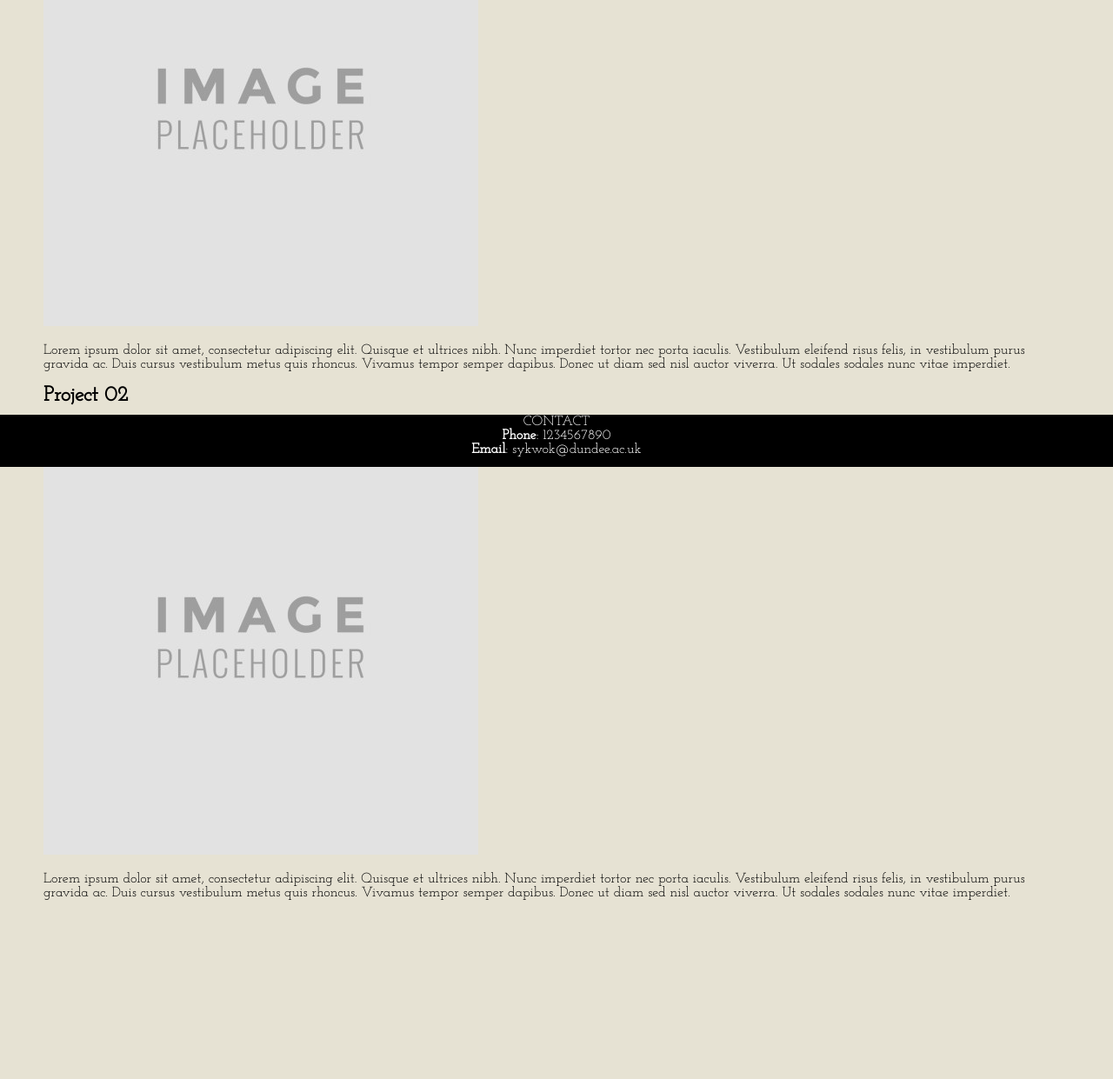
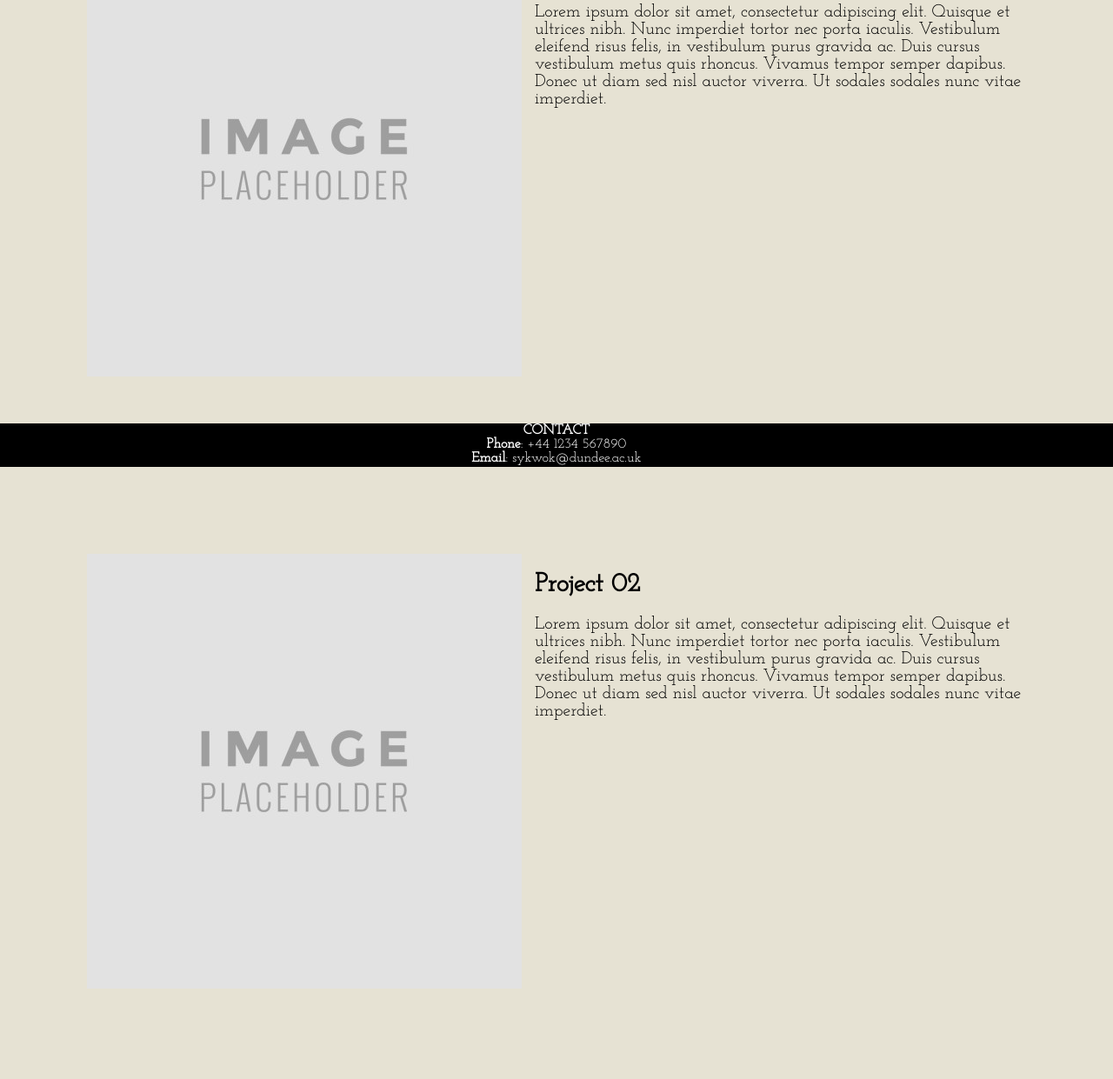
Before and after one commit to sykwok3/MyWebSite, a plain HTML site: page WebSite/project.html in a window 1280 px wide. Shown: the part 263-1504 px from the top of the page at 87% size. Before the commit the page ends 1364 px from the top, so only its background shows below. Drawn offline with Linux system fonts and the light colour scheme.

Commit message:
Project Page Update
Finished project page

```diff
--- a/WebSite/CV.css
+++ b/WebSite/CV.css
@@ -31,7 +31,7 @@ ul li a:hover{
 }
 
 .text{
-  padding: 50px;
+  padding: 100px;
   font-size: 20px;
   float:left
 }
@@ -46,5 +46,5 @@ ul li a:hover{
   background-color:black;
   color: white;
   text-align: center;
-  height:60px;
+  height:50px;
 }
--- a/WebSite/contactme.css
+++ b/WebSite/contactme.css
@@ -87,5 +87,5 @@ form .submit-form:hover{
   background-color:black;
   color: white;
   text-align: center;
-  height:60px;
+  height:50px;
 }
--- a/WebSite/homepage.css
+++ b/WebSite/homepage.css
@@ -48,5 +48,5 @@ ul li a:hover{
   background-color:black;
   color: white;
   text-align: center;
-  height:60px;
+  height:50px;
 }
--- a/WebSite/project.css
+++ b/WebSite/project.css
@@ -35,20 +35,40 @@ ul li a:hover{
   color: darkgrey;
 }
 
-.container{
-  padding:50px;
+.container1{
+  padding:100px;
+  font-size: 20px;
+  overflow: hidden;
+  display:  inline-block;
+}
+.container1 img{
+  max-width:100%;
+  height:auto;
+  float: left;
+  margin-right: 15px;
+}
+.container2{
+  padding:100px;
+  font-size: 20px;
+  overflow: hidden;
+  display:  inline-block;
+}
+.container2 img{
+  max-width:100%;
+  height:auto;
+  float: left;
+  margin-right: 15px;
 }
 
 
 
-
 .footer{
-  position: fixed;
+  position:fixed;
   left:0;
   bottom:0;
   width:100%;
   background-color:black;
   color: white;
+  height:50px;
   text-align:center;
-  height:60px;
 }
--- a/WebSite/project.html
+++ b/WebSite/project.html
@@ -22,31 +22,36 @@
 </header>
 
 
-<div class="container">
-    <h1>PROJECTS</h1>
+
+<div class="container1">
+  <h1>PROJECTS</h1>
+    <br>
+    <img src="placeholder.jpg">
     <br>
     <h2>Project 01</h2>
     <br>
-    <div class="image"><img src="placeholder.jpg"></div>
-    <br>
     <p>Lorem ipsum dolor sit amet, consectetur adipiscing elit. Quisque et ultrices nibh. Nunc imperdiet tortor nec porta iaculis. Vestibulum eleifend risus felis, in vestibulum purus gravida ac. Duis cursus vestibulum metus quis rhoncus. Vivamus tempor semper dapibus. Donec ut diam sed nisl auctor viverra. Ut sodales sodales nunc vitae imperdiet.</p>
+</div>
+
+<div class="container2">
+    <img src="placeholder.jpg">
     <br>
     <h2>Project 02</h2>
     <br>
-    <div class="image" ><img src="placeholder.jpg"></div>
-    <br>
     <p>Lorem ipsum dolor sit amet, consectetur adipiscing elit. Quisque et ultrices nibh. Nunc imperdiet tortor nec porta iaculis. Vestibulum eleifend risus felis, in vestibulum purus gravida ac. Duis cursus vestibulum metus quis rhoncus. Vivamus tempor semper dapibus. Donec ut diam sed nisl auctor viverra. Ut sodales sodales nunc vitae imperdiet.</p>
-    <br style="clear: both;"/>
 </div>
+
+
+
 
 
 
 
 <footer>
 <div class="footer">
-  <p>CONTACT</p>
-  <p><strong>Phone</strong>: 1234567890</p>
-  <p><strong>Email</strong>: sykwok@dundee.ac.uk</p>
+  <h4>CONTACT</h4>
+  <div class="footerText"><p><strong>Phone</strong>: +44 1234 567890</p></div>
+  <div class="footerText"><p><strong>Email</strong>: sykwok@dundee.ac.uk</p></div>
 </footer>
 
 
```
